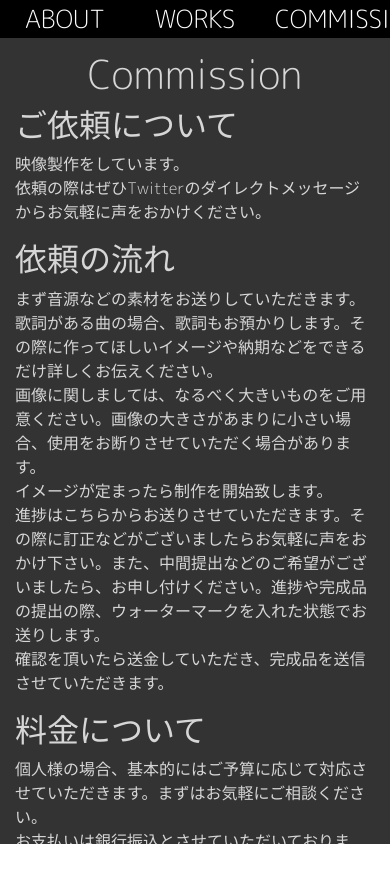
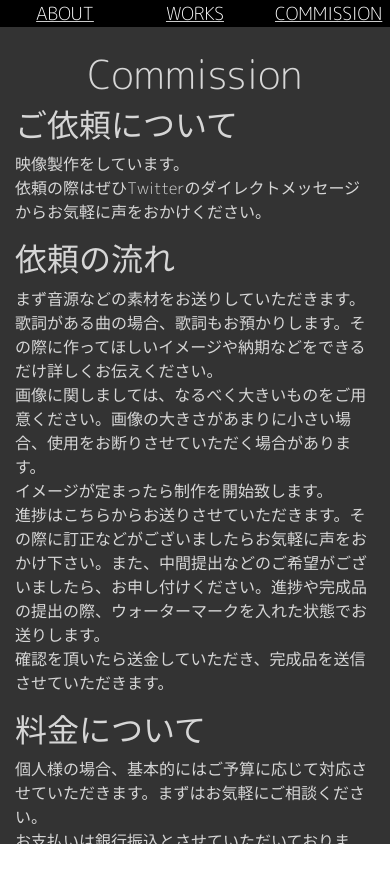
Before and after one commit to Rlettuce05/kaede-web, a Nuxt app: page /Commission in a window 390 px wide. Shown: the top 882 px of the page. Built offline with nearby package versions, Linux system fonts and the light colour scheme.

Commit message:
✒Navbar.vue: responsive (small font, underline)

```diff
--- a/components/Navbar.vue
+++ b/components/Navbar.vue
@@ -1,5 +1,5 @@
 <template>
-  <div class='content'>
+  <div div :class="{'content': true, 'smartphone': smartphone}">
     <b-container>
       <b-row>
         <b-col cols="4">
@@ -25,6 +25,10 @@
   font-size: 25px;
   z-index: 1;
 }
+.smartphone {
+  font-size: 18px;
+  text-decoration: underline;
+}
 .linktext {
   color: white;
   text-align: center;
@@ -33,6 +37,23 @@
 
 <script>
 export default {
-  name: 'NavBar'
+  name: 'NavBar',
+  data() {
+    return{
+      smartphone: false
+    }
+  },
+  mounted() {
+    if(window.innerWidth <= 760) {
+      this.smartphone = true
+    }
+    this.$nextTick(() => {
+      window.addEventListener('resize', () => {
+        if(window.innerWidth <= 760) {
+          this.smartphone = true
+        }
+      })
+    })
+  },
 }
 </script>
```
